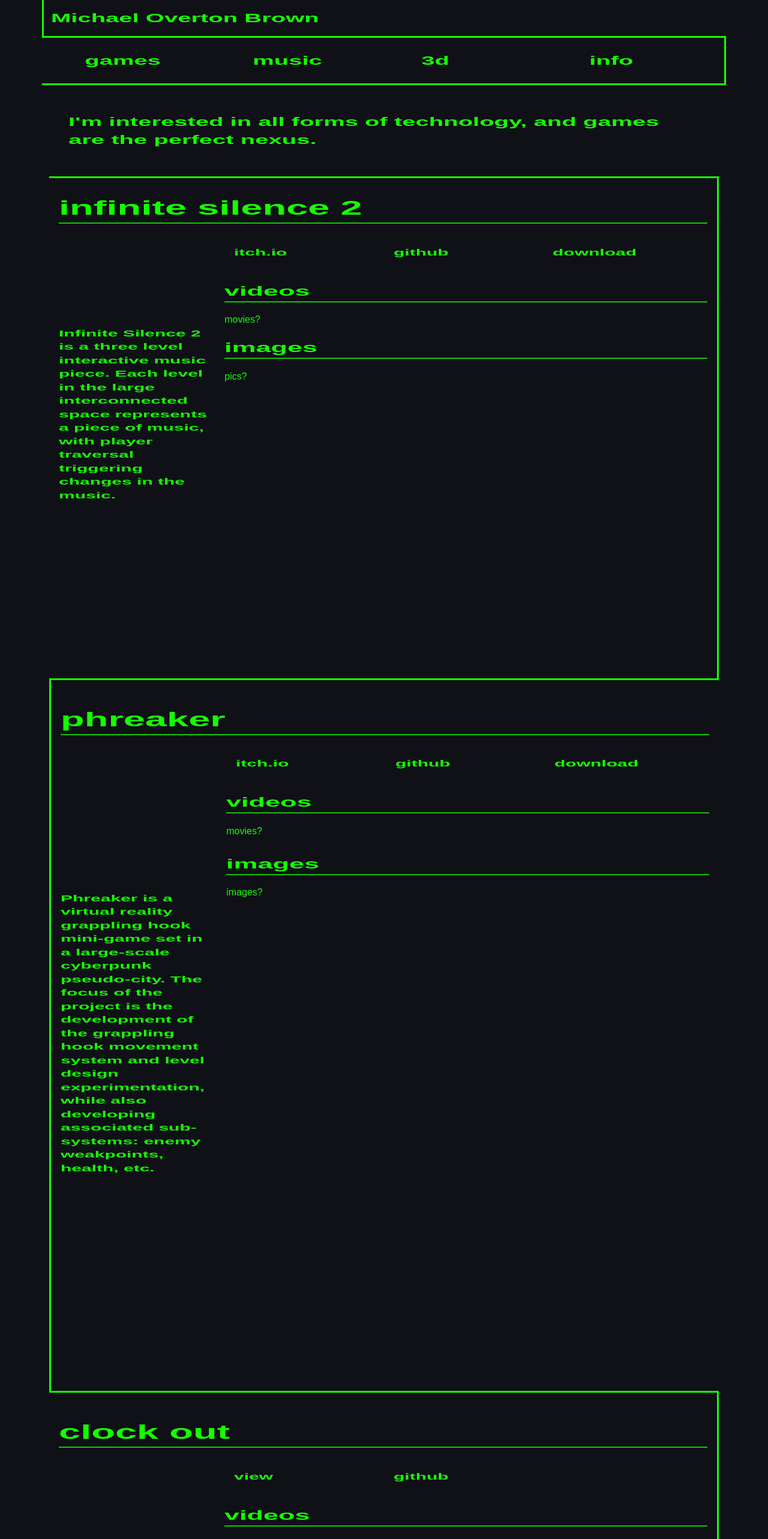
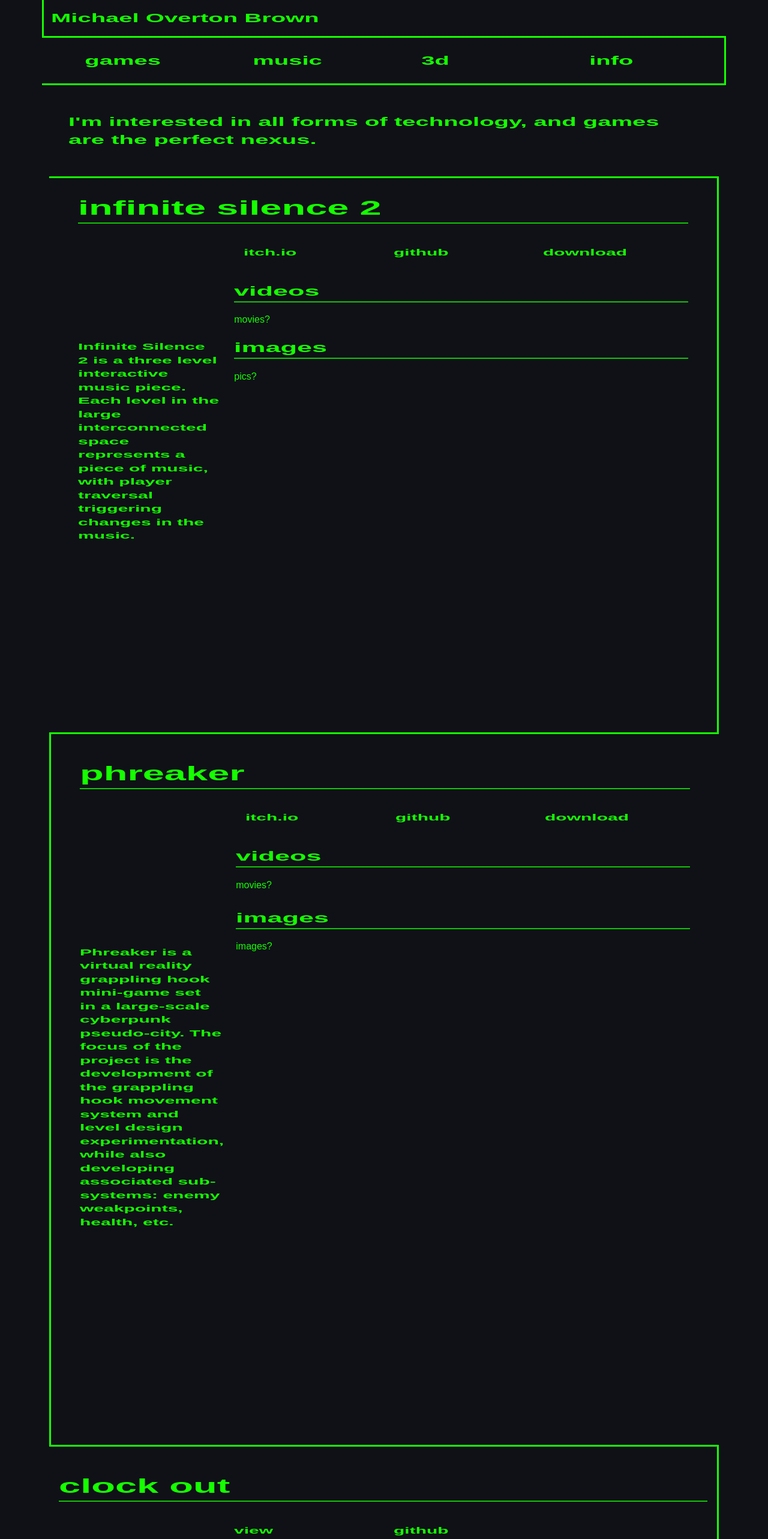
Before and after one commit to michaeloverton/portfolio2, a React (Create React App) app: page /games in a window 1280 px wide. Shown: the top 2566 px of the page at 60% size. Built offline with nearby package versions, Linux system fonts and the light colour scheme.

Commit message:
Change spacing

```diff
--- a/src/Games.tsx
+++ b/src/Games.tsx
@@ -21,7 +21,7 @@ const Games: React.FC = () => {
           borderTop: `${borderWidth} solid`,
           borderRight: `${borderWidth} solid`,
         }}
-        className="px-3 pb-5"
+        className="px-5 pb-5"
       >
         <Row>
           <Col>
@@ -110,7 +110,7 @@ const Games: React.FC = () => {
           borderLeft: `${borderWidth} solid`,
           borderBottom: `${borderWidth} solid`,
         }}
-        className="px-3 pb-4 pt-3"
+        className="px-5 pb-4 pt-3"
       >
         <Row>
           <Col>
@@ -270,7 +270,7 @@ const Games: React.FC = () => {
           borderLeft: `${borderWidth} solid`,
           borderBottom: `${borderWidth} solid`,
         }}
-        className="px-3 pb-4 pt-3"
+        className="px-5 pb-4 pt-3"
       >
         <Row>
           <Col>
--- a/src/Info.tsx
+++ b/src/Info.tsx
@@ -19,7 +19,7 @@ const Info: React.FC = () => {
           borderLeft: `${borderWidth} solid`,
           borderBottom: `${borderWidth} solid`,
         }}
-        className="px-3 pb-5"
+        className="px-5 pb-5"
       >
         <Row>
           <Col>
@@ -60,7 +60,7 @@ const Info: React.FC = () => {
           borderRight: `${borderWidth} solid`,
           borderBottom: `${borderWidth} solid`,
         }}
-        className="px-3 pb-5"
+        className="px-5 pb-5"
       >
         <Row>
           <Col lg={6}>
@@ -96,7 +96,7 @@ const Info: React.FC = () => {
           borderLeft: `${borderWidth} solid`,
           borderBottom: `${borderWidth} solid`,
         }}
-        className="px-3 pb-5"
+        className="px-5 pb-5"
       >
         <Row>
           <Col lg={6}>
--- a/src/Music.tsx
+++ b/src/Music.tsx
@@ -33,7 +33,7 @@ const Music: React.FC = () => {
           borderTop: `${borderWidth} solid`,
           borderLeft: `${borderWidth} solid`,
         }}
-        className="px-3 pb-5"
+        className="px-5 pb-5"
       >
         <Row>
           <Col>
```
